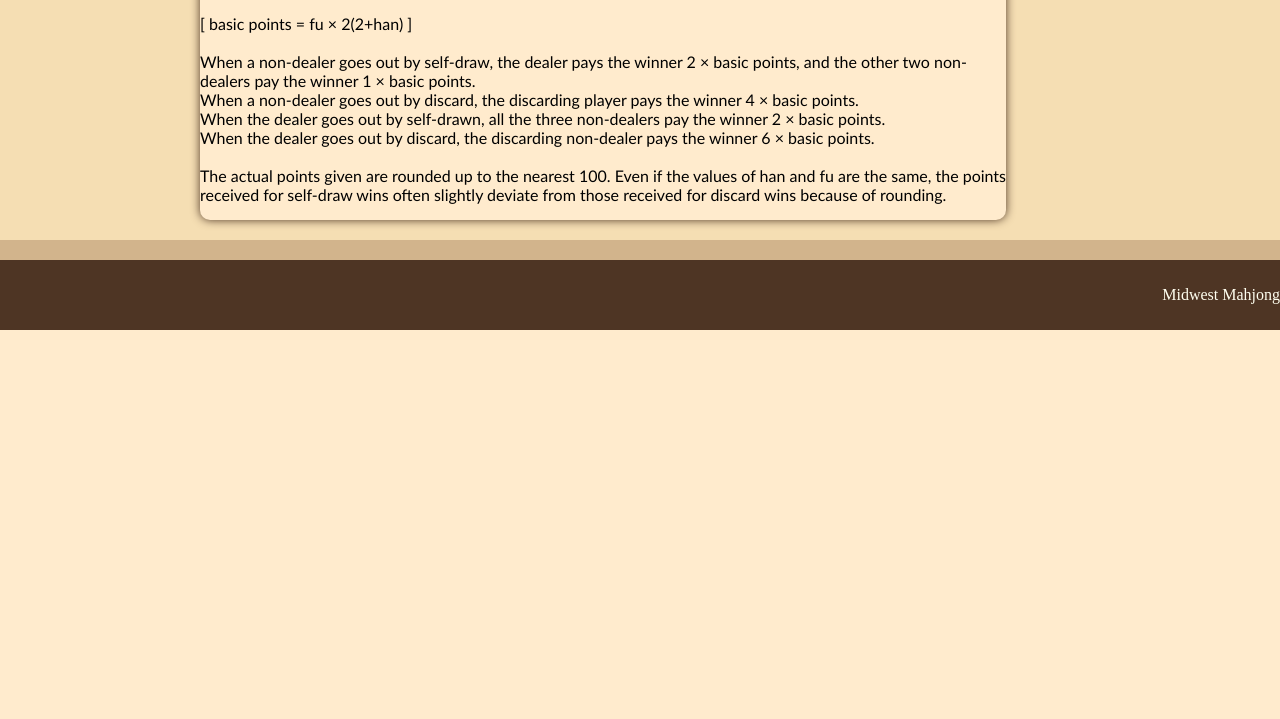
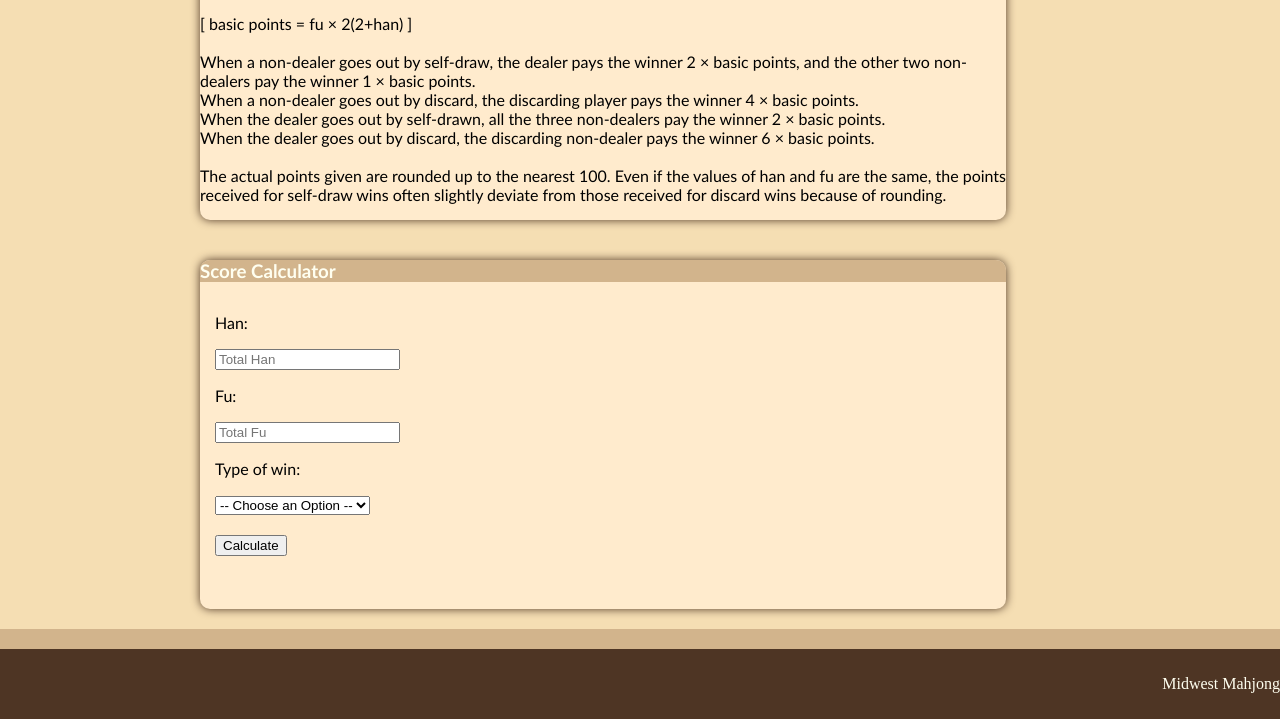
Before and after one commit to jakoballen/CS268-Project-2, a Flask app: page /scoring in a window 1280 px wide. Shown: the part 1219-1938 px from the top of the page. Before the commit the page ends 1549 px from the top, so only its background shows below. Run offline with Flask 2, Linux system fonts and the light colour scheme.

Commit message:
Update scoring.html
added a score calculator at the bottom

```diff
--- a/templates/scoring.html
+++ b/templates/scoring.html
@@ -85,4 +85,26 @@
             When the dealer goes out by discard, the discarding non-dealer pays the winner 6 × basic points.<br><br>
             The actual points given are rounded up to the nearest 100. Even if the values of han and fu are the same, the points received for self-draw wins often slightly deviate from those received for discard wins because of rounding.</p>
             </div>
+<div>
+    <h3>Score Calculator</h3>
+  <form style="margin: 15px;">
+
+      <p>Han:</p>
+      <input id="hancalc" type="text" placeholder="Total Han">
+      <p>Fu:</p>
+      <input id="fucalc" type="text" placeholder="Total Fu"><br>
+      <p>Type of win:</p>
+      <select id="wintype">
+          <option disabled selected value="">-- Choose an Option --</option>
+            <option value="Ron">Ron</option>
+            <option value="Tsumo">Tsumo</option>
+      </select><br><br>
+      <button type="button" id="calculate">Calculate</button><br><br>
+      <span id="results">0</span><br>
+      <small id="per"> per person</small>
+  </form>
+</div>
+<script type="text/javascript" src="{{
+  url_for('static', filename='js/score.js') }}"></script>
+
 {% endblock %}
```
